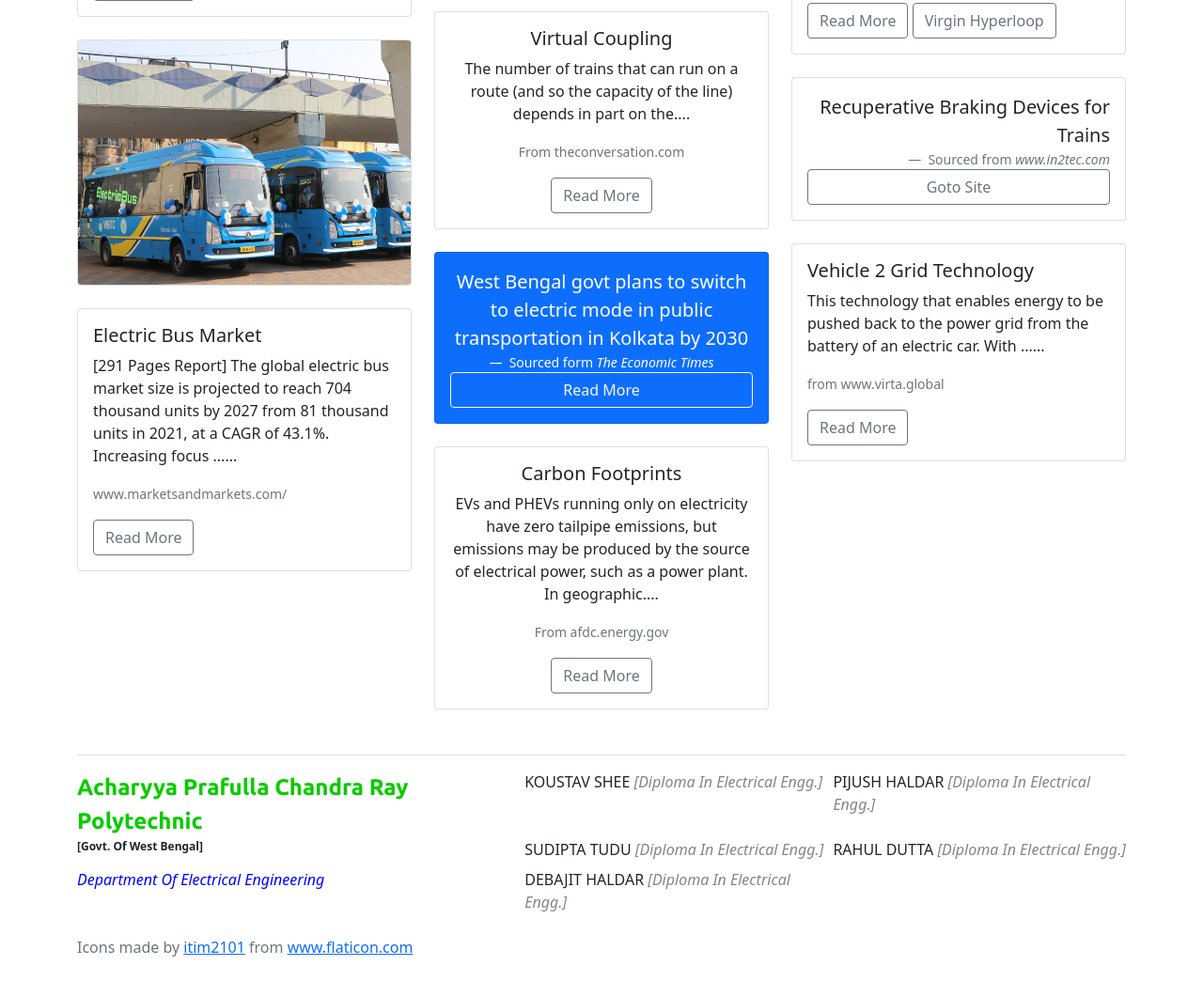
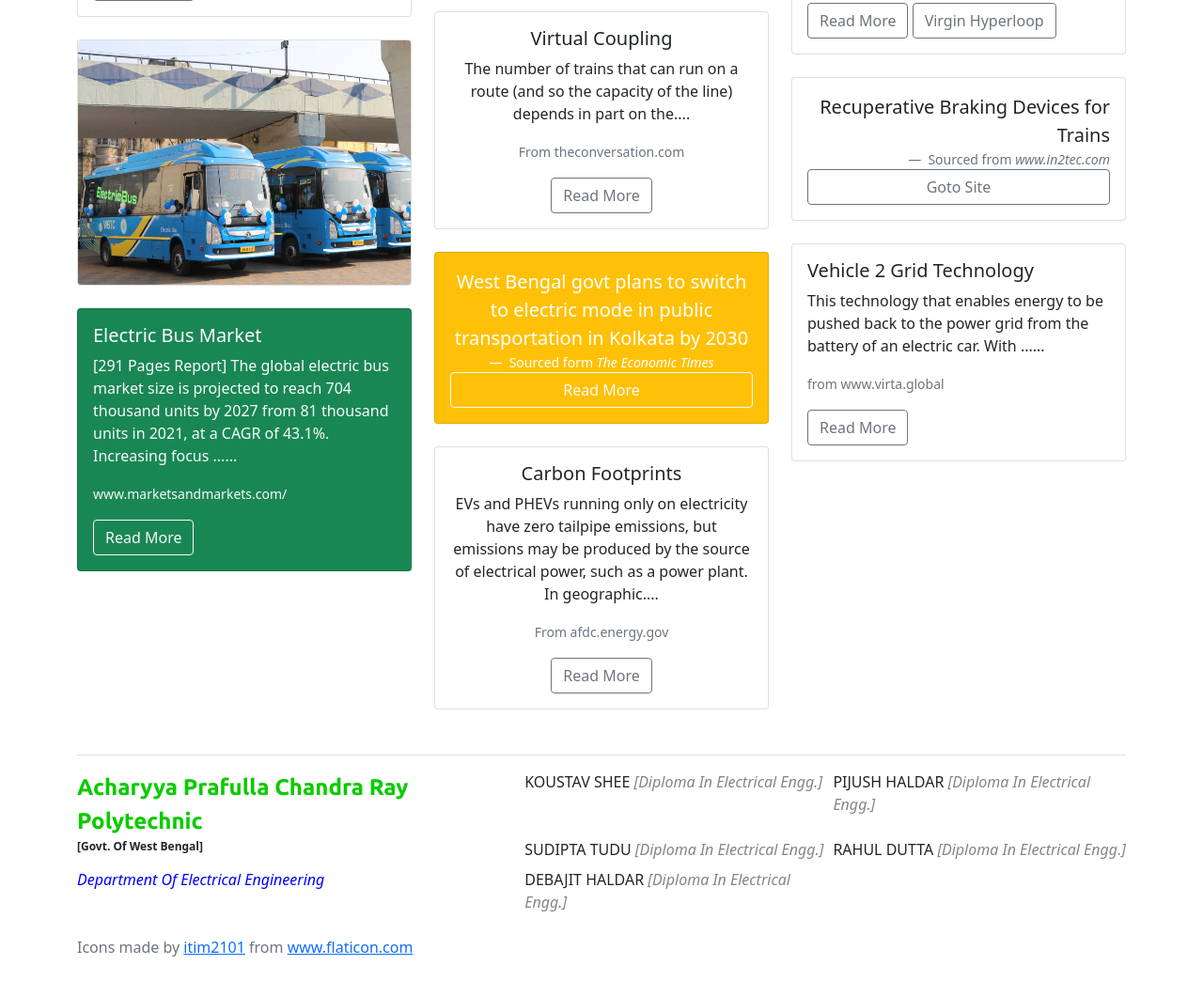
Before and after one commit to DEE-21-G9/DEE-21-G9.github.io, a plain HTML site: page index.html in a window 1280 px wide. Shown: the part 1083-2127 px from the top of the page at 94% size. Drawn offline with nearby package versions, Linux system fonts and the light colour scheme.

Commit message:
Update index.html

```diff
--- a/index.html
+++ b/index.html
@@ -219,7 +219,7 @@
                     </div>
                 </div>
                 <div class="col-sm-6 col-lg-4 mb-4">
-                    <div class="card bg-primary text-white text-center p-3">
+                    <div class="card bg-warning text-white text-center p-3">
                         <figure class="mb-0">
                             <blockquote class="blockquote">
                                 <p>West Bengal govt plans to switch to electric mode in public transportation in Kolkata
@@ -236,14 +236,14 @@
                     </div>
                 </div>
                 <div class="col-sm-6 col-lg-4 mb-4">
-                    <div class="card">
+                    <div class="card bg-success text-light">
                         <div class="card-body">
                             <h5 class="card-title">Electric Bus Market</h5>
                             <p class="card-text">[291 Pages Report] The global electric bus market size is projected to
                                 reach 704 thousand units by 2027 from 81 thousand units in 2021, at a CAGR of 43.1%.
                                 Increasing focus ......</p>
-                            <p class="card-text"><small class="text-muted">www.marketsandmarkets.com/</small></p>
-                            <button class="btn btn-outline-secondary" type="button"
+                            <p class="card-text"><small class="text-light">www.marketsandmarkets.com/</small></p>
+                            <button class="btn btn-outline-light" type="button"
                                 onclick="window.location.href='https://www.marketsandmarkets.com/Market-Reports/electric-bus-market-38730372.html'">Read
                                 More</button>
                         </div>
```
